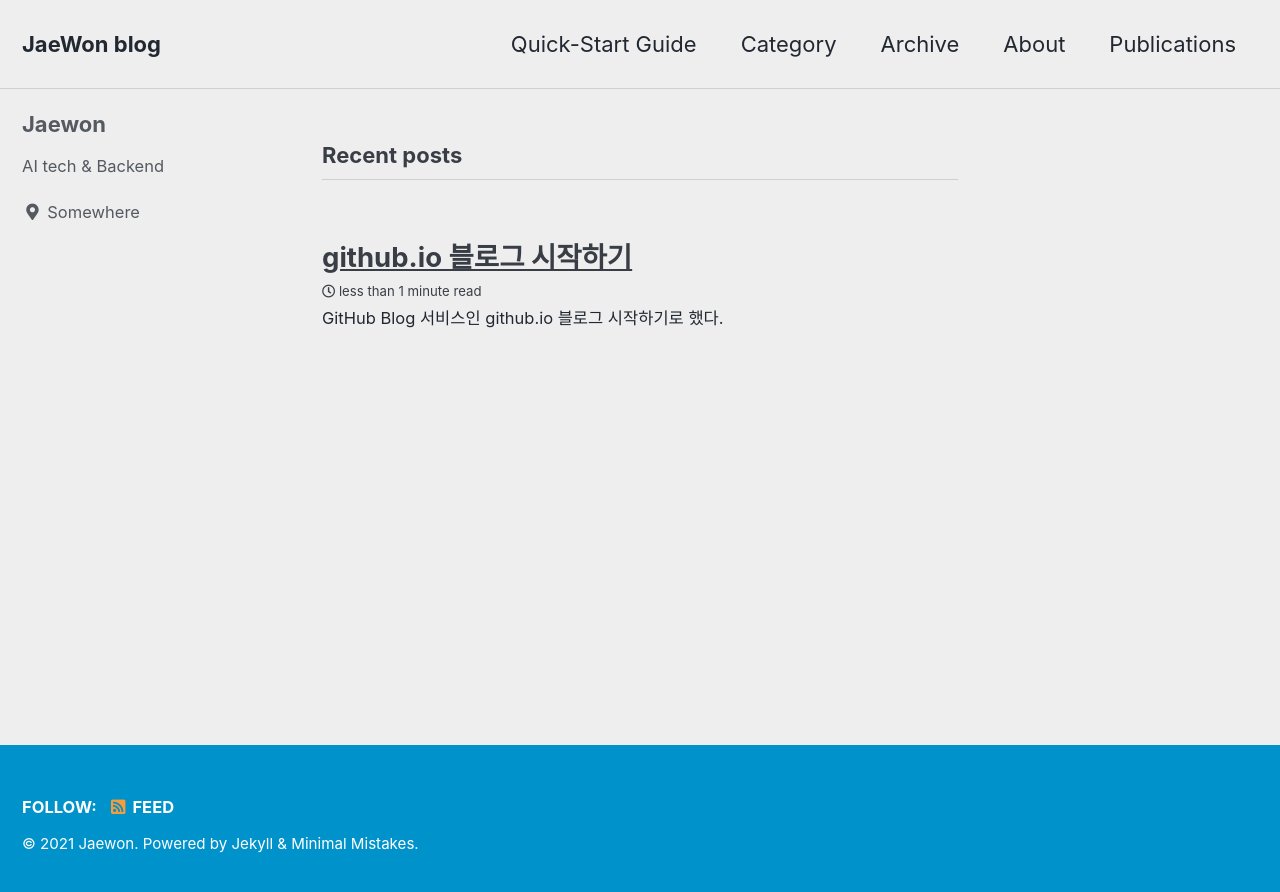
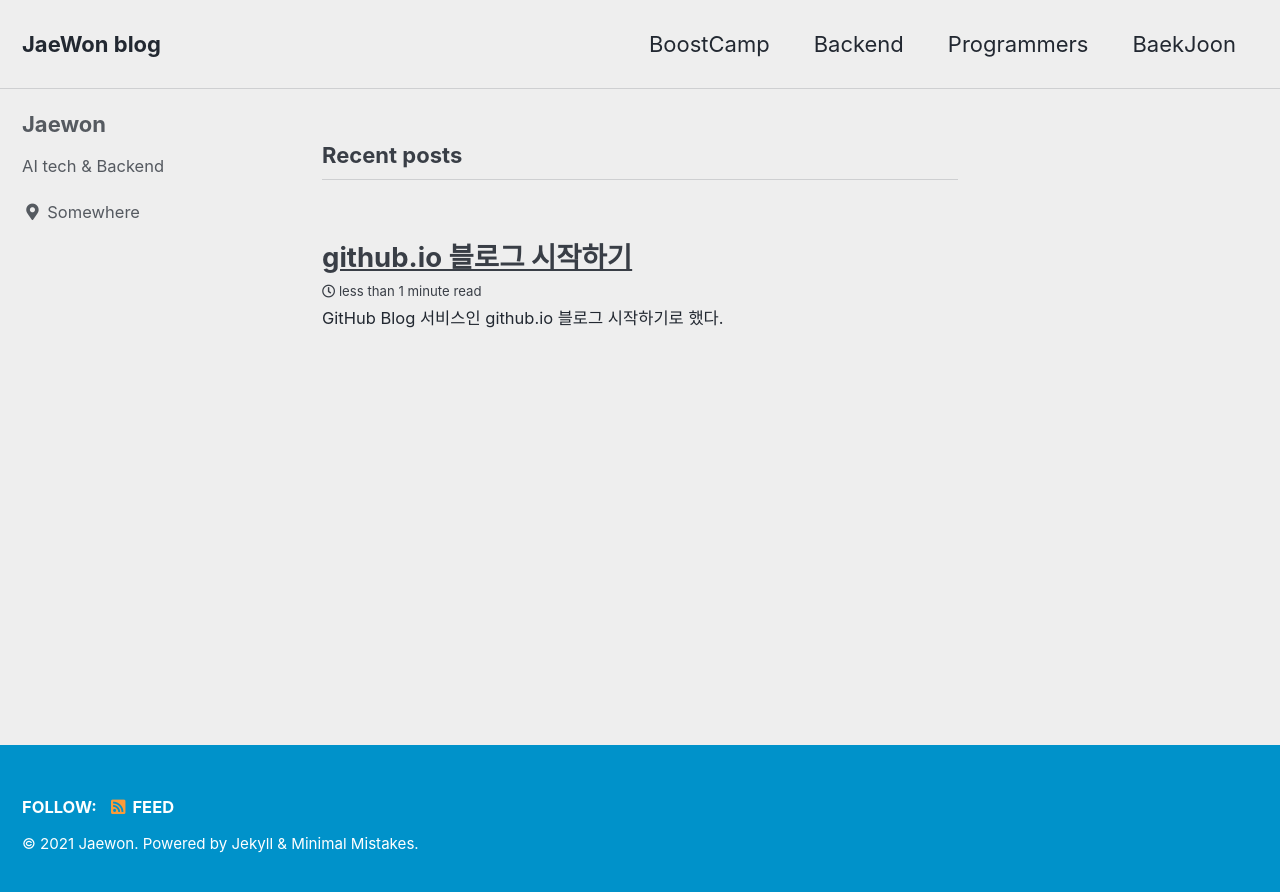
Before and after one commit to ekzm8523/ekzm8523.github.io, a Jekyll site: the page built from index.html, in a window 1280 px wide. Shown: the top 892 px of the page. Built offline with Jekyll 4.4.1, drawn with Linux system fonts in a browser that asks for light colours; cached includes are drawn as plain includes; the list of posts is cut into pages by our own code.

Commit message:
Update navigation.yml

```diff
--- a/_data/navigation.yml
+++ b/_data/navigation.yml
@@ -1,12 +1,10 @@
 # main links
 main:
-  - title: "Quick-Start Guide"
-    url: https://mmistakes.github.io/minimal-mistakes/docs/quick-start-guide/
-  - title: "Category"
-    url: "/categories/"
-  - title: "Archive"
-    url: /year-archive/
-  - title: "About"
-    url: "/about/"
-  - title: "Publications"
-    url: "/publications/"
+  - title: "BoostCamp"
+    url: /categories/BoostCamp/
+  - title: "Backend"
+    url: /categories/Backend/
+  - title: "Programmers"
+    url: /categories/Programmers/
+  - title: "BaekJoon"
+    url: /categories/BaekJoon/
```
